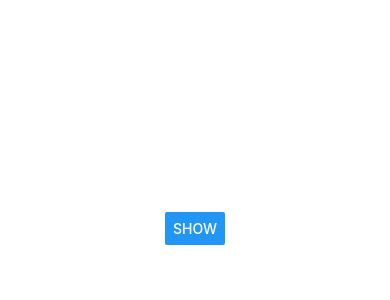
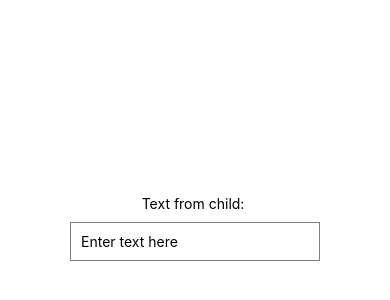
Before and after one commit to mohm-518/JoVision-react-native-tasks, a React Native app: screen / in a window 390 px wide. Shown: the part 194-494 px from the top of the page. Built offline with nearby package versions, Linux system fonts and the light colour scheme.

Commit message:
Add Task 22

```diff
--- a/App.tsx
+++ b/App.tsx
@@ -1,11 +1,12 @@
 import React from 'react';
 import {View} from 'react-native';
-import Task21 from './Tasks/Task21';
+import Task21 from './Tasks/Task22';
+import Task22 from './Tasks/Task22';
 
 const App = () => {
   return (
     <View style={{flex: 1}}>
-      <Task21 />
+      <Task22 />
     </View>
   );
 };
--- /dev/null
+++ b/Tasks/Task22.js
@@ -0,0 +1,39 @@
+import React, {useState} from 'react';
+import {View, Text, TextInput} from 'react-native';
+
+const MyFunctionPage = ({onTextChange}) => {
+  return (
+    <View>
+      <TextInput
+        placeholder="Enter text here"
+        onChangeText={onTextChange}
+        style={{
+          borderWidth: 1,
+          borderColor: 'gray',
+          padding: 10,
+          width: 250,
+          marginTop: 10,
+        }}
+      />
+    </View>
+  );
+};
+
+const Task22 = () => {
+  const [text, setText] = useState('');
+
+  return (
+    <View
+      style={{
+        flex: 1,
+        justifyContent: 'center',
+        alignItems: 'center',
+      }}>
+      <Text>Text from child: {text}</Text>
+
+      <MyFunctionPage onTextChange={setText} />
+    </View>
+  );
+};
+
+export default Task22;
```
Also changed, not shown: Tasks/Task21.js (line endings or trailing spaces).
